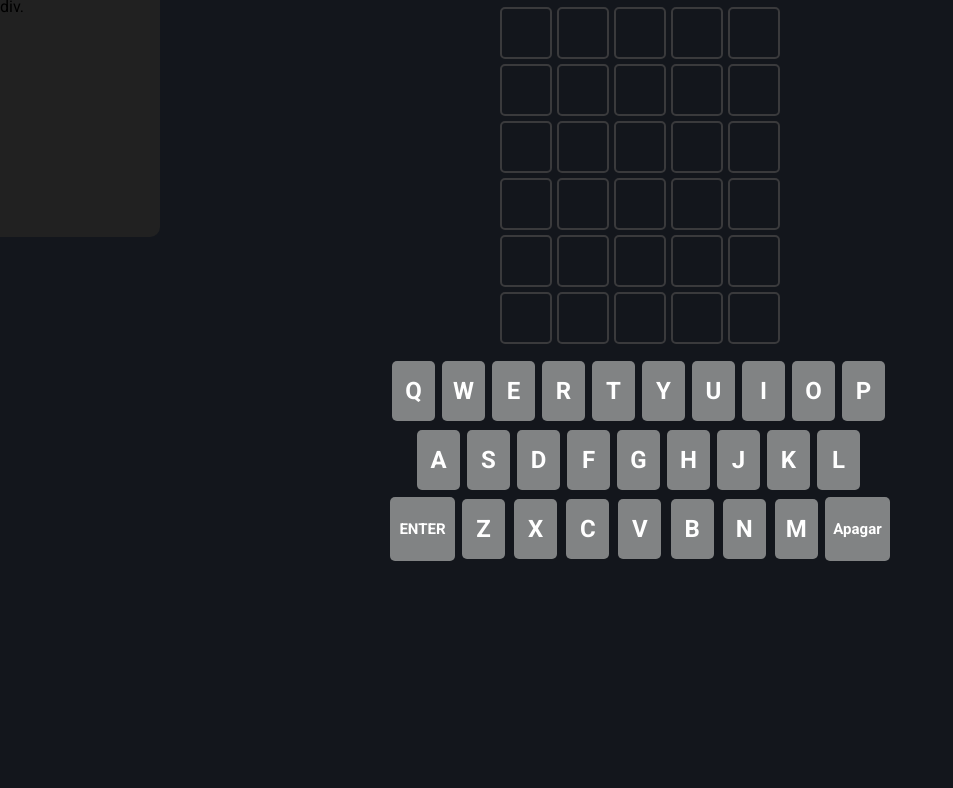
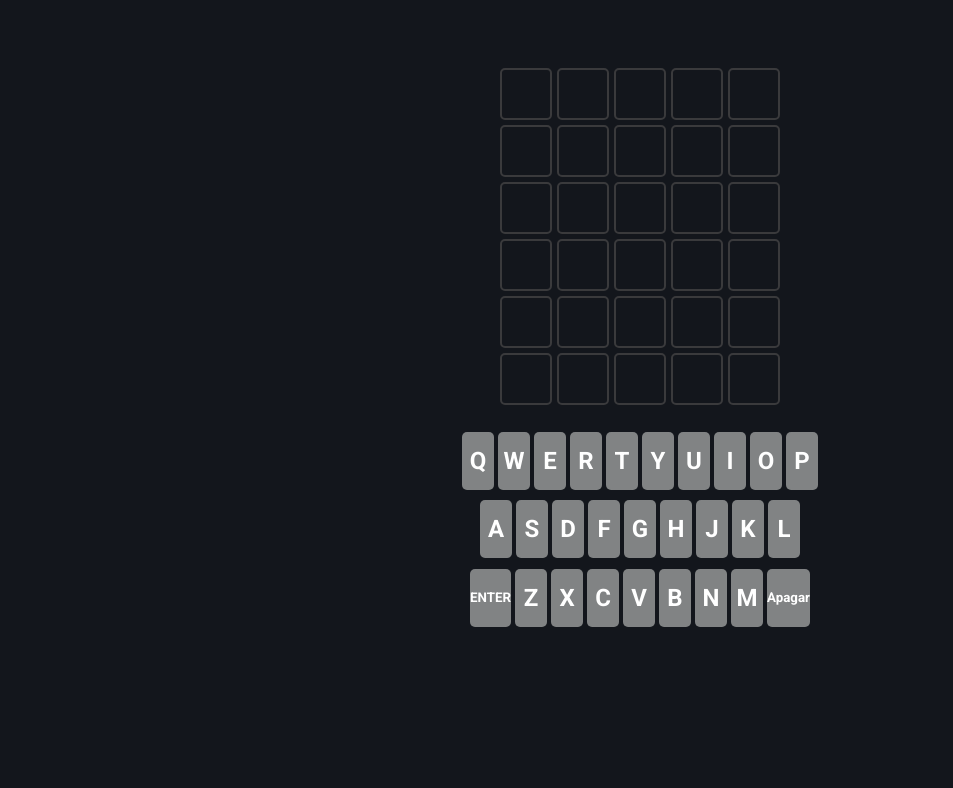
Before and after one commit to JvictorS2/Html-Css-Js_wordle-Game, a plain HTML site: page wordle.html in a window 1280 px wide. Shown: the part 68-856 px from the top of the page, without its empty margins (0-953 px from the left). Drawn offline with Linux system fonts and the light colour scheme.

Commit message:
backup-21-03-2023

```diff
--- a/assets/style.css
+++ b/assets/css/MainStyle.css
@@ -6,18 +6,25 @@
     font-family: 'roboto',sans-serif;
 }
 
-/* body{
+body{
    overflow: hidden;
-} */
+}
 
 /* Colors and thema */
-
 div.board-item,
 button.keys,
 button.buttonKeyboard,
-header.header{
+header.header,
+div.warning,
+button.buttonKeyboardRemove,
+button.buttonKeyboardEnter{
     color: #fff;
     font-weight: bold;
+}
+
+section.section-main{
+    width: 100vw;
+    height: 100vh;
 }
 
 /* Header */
@@ -36,7 +43,6 @@ header.header{
 }
 
 /* Three lines */
-
 div.Three-lines{
     display: flex;
     flex-direction: column;
@@ -62,11 +68,9 @@ div.line3{
 }
 
 /* Title */
-
 div.title{
     display: flex;
 }
-
 
 div.Name{
     font-size: 30px;
@@ -80,18 +84,15 @@ div.MyName{
 }
 
 /* Main content */
-
 section{
-    height: 100vh;
+    height: 100%;
     position: relative;
 }
 
-
-
 div.options{
     position: absolute;
-    width: 10rem;
-    height: 15rem;
+    width: 220px;
+    height: 350px;
 
     background-color: #212121;
     border-radius: 0px 0px 10px 0px;
@@ -104,13 +105,34 @@ div.container-center{
     justify-content: center;
 }
 
+/* content-main */
+section.content-main{
+    display: flex;
+    align-items: center;
+    flex-direction: column;
+}
+
+/* warning */
+div.warning{
+    margin: 20px 0;
+    background-color: green;
+    padding: 7.5px 12.5px;
+    border-radius: 20px;
+
+    text-align: center;
+    font-weight: normal;
+    font-size: 14px;
+
+    opacity: 0;
+}
+
 /* Board */
 
 div.board{
     height: auto;
     width: auto;
 
-    margin: 10px 0;
+    margin: 0 0 10px 0;
 
     display: grid;
     grid-template-rows: repeat(6,1fr);
@@ -140,38 +162,48 @@ div.board-item{
     font-size: 30px;
 }
 
+
 /* Keyboard */
-
 div.keyboard{
     height: 200px;
-    width: 500px;
+    width: 360px;
 
     display: grid;
     grid-template-rows: repeat(3,1fr);
     gap: 5px;
 
-    margin: 5px;
+    margin:15px 5px 0 5px;
 }
 
 div.Row-keys-first{
     display: grid;
     grid-template-columns: repeat(10,1fr);
 
+    height: 58px;
 }
 div.Row-keys-second{
-    padding: 0 25px;
+    padding: 0 18px;
 
     display: grid;
     grid-template-columns: repeat(9,1fr);
+
+    height: 58px;
 }
+
 div.Row-keys-third{
+    padding: 0 8.05px;
+
     display: grid;
     grid-template-columns: repeat(9,1fr);
+
+    height: 58px;
 }
 
 button.keys{
-    width: 43px;
-    height: 60px;
+    /* width: 43px;
+    height: 60px; */
+
+    height: 58px;
 
     margin: 2px;
 
@@ -182,13 +214,15 @@ button.keys{
     font-size: 24px;
 }
 
-button.buttonKeyboard{
-    width: 65px;
-    font-size: 15px;
+button.buttonKeyboardRemove,
+button.buttonKeyboardEnter{
+    height: 58px;
+    margin: 2px 2px ;
 }
 
 button.keys,
-button.buttonKeyboard{
+button.buttonKeyboardEnter,
+button.buttonKeyboardRemove{
     background-color:#818384;
     border-radius: 5px;
     cursor: pointer;
@@ -196,14 +230,11 @@ button.buttonKeyboard{
 }
 
 button.keys:hover,
-button.buttonKeyboard:hover{
+button.buttonKeyboardEnter:hover,
+button.buttonKeyboardRemove:hover{
     background-color: purple;
     box-shadow: 0 0 20px purple;
     transition: 500ms;
-}
-
-#enter{
-    margin-right: 5px ;
 }
 
 
--- a/assets/script.js
+++ b/assets/script/script.js
@@ -136,11 +136,6 @@ const Remove = () => {
 }
 
 
-
-
-
-
-
 /* buttons */
 // Submit
 
@@ -236,7 +231,6 @@ document.addEventListener('keyup',
         }
     })
 
-
 //Remover
 
 remover.addEventListener('click', Remove);
--- a/scripts.js
+++ b/scripts.js
@@ -56,7 +56,7 @@ const haDuplicado = (arr) => {
 console.log(haDuplicado(array));
  */
 
-let teste = "333";
+/* let teste = "333";
 let oi = /[a-z]/ig;
 
 
@@ -67,4 +67,4 @@ if (teste.match(oi) != null) {
     console.log('tem as letras')
 } else {
     console.log('não tem as letras')
-}
+} */
--- a/wordle.html
+++ b/wordle.html
@@ -4,6 +4,7 @@
     <meta charset="UTF-8">
     <meta http-equiv="X-UA-Compatible" content="IE=edge">
     <meta name="viewport" content="width=device-width, initial-scale=1.0">
+
     <!-- font -->
     <link rel="preconnect" href="https://fonts.googleapis.com">
     <link rel="preconnect" href="https://fonts.gstatic.com" crossorigin>
@@ -15,26 +16,31 @@
 
     <link href="https://www.nytimes.com/games-assets/v2/assets/wordle/wordle_logo_32x32.png" rel="icon shortcut"
         sizes="3232">
-    <link rel="stylesheet" href="./assets/style.css">
+    <link rel="stylesheet" href="./assets/css/MainStyle.css">
 </head>
 <body>
-    <header class="header" >
-        <div class="Three-lines" >
+    <section class="section-main" >
+        <header class="header">
+            <div class="Three-lines">
                 <div class="line1"></div>
                 <div class="line2"></div>
                 <div class="line3"></div>
             </div>
-        <div class="title" >
+            <div class="title">
                 <div class="Name">Wordle</div>
                 <div class="MyName">By: Jvictor</div>
             </div>
             <div></div>
         </header>
-    <section>
-        <div class="options">
-            div.
+
+        <section class="content-main" >
+            <!-- <div class="options">
+
+                </div> -->
+                <div class="warning">
+                    Você ainda não completou seu palpite
                 </div>
-        <div class="container-center" >
+            <div class="container-center">
                 <div class="board">
                     <div class="row-item">
                         <div class="board-item"></div>
@@ -44,7 +50,7 @@
                         <div class="board-item"></div>
                     </div>
                     <div class="row-item">
-                    <div class="board-item" id='teste' ></div>
+                        <div class="board-item"></div>
                         <div class="board-item"></div>
                         <div class="board-item"></div>
                         <div class="board-item"></div>
@@ -103,8 +109,9 @@
                         <button type="button" class="keys">K</button>
                         <button type="button" class="keys">L</button>
                     </div>
+
                     <div class="Row-keys-third">
-                    <button type="button" title="Enter" id="enter" class="buttonKeyboard">ENTER</button>
+                        <button type="button" title="Enter" id="enter" class="buttonKeyboardEnter">ENTER</button>
                         <button type="button" class="keys">Z</button>
                         <button type="button" class="keys">X</button>
                         <button type="button" class="keys">C</button>
@@ -112,16 +119,13 @@
                         <button type="button" class="keys">B</button>
                         <button type="button" class="keys">N</button>
                         <button type="button" class="keys">M</button>
-                    <button type="button" title="Apagar" id="remover" class="buttonKeyboard">Apagar
-                        <!-- <svg xmlns="http://www.w3.org/2000/svg" width="50" height="50" viewBox="-2 -5 24 24">
-                            <path fill="white"
-                                d="M7.828 0H18a2 2 0 0 1 2 2v10a2 2 0 0 1-2 2H7.828a2 2 0 0 1-1.414-.586L.707 7.707a1 1 0 0 1 0-1.414L6.414.586A2 2 0 0 1 7.828 0zm0 12H18V2H7.828l-5 5l5 5zm6.586-5l1.414 1.414a1 1 0 0 1-1.414 1.414L13 8.414l-1.414 1.414a1 1 0 1 1-1.414-1.414L11.586 7l-1.414-1.414a1 1 0 1 1 1.414-1.414L13 5.586l1.414-1.414a1 1 0 1 1 1.414 1.414L14.414 7z" />
-                        </svg> -->
-                    </button>
+                        <button type="button" title="Apagar" id="remover" class="buttonKeyboardRemove">Apagar</button>
                     </div>
+
                 </div>
             </div>
         </section>
-    <script src="./assets/script.js"></script>
+    </section>
+    <script src="./assets/script/script.js"></script>
 </body>
 </html>
```
Lines whose indentation alone changed are shown as unchanged.
